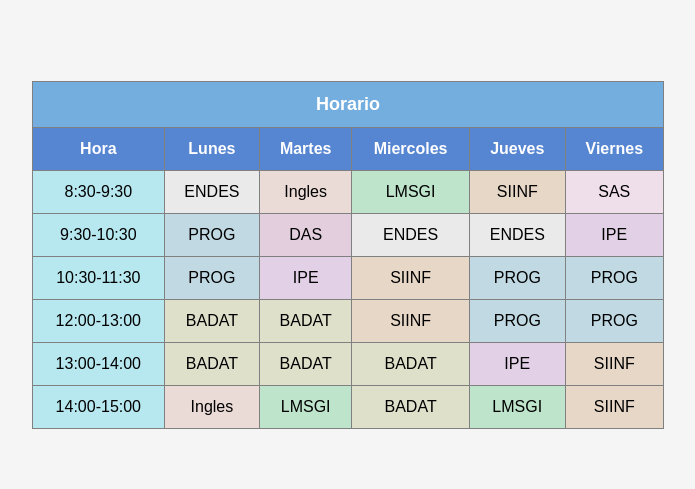
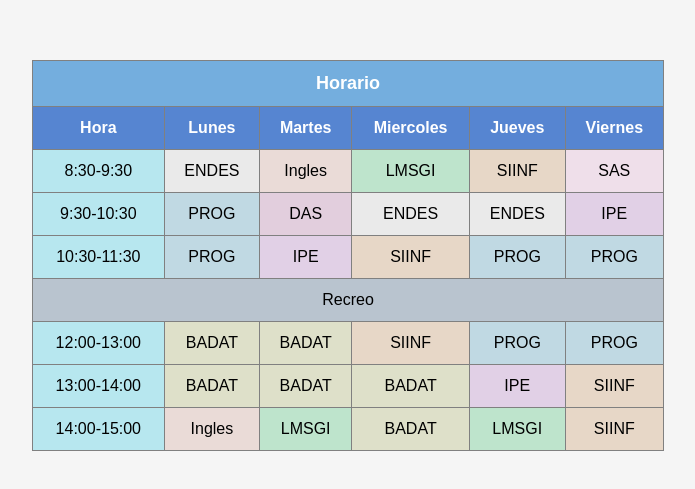
Before and after one commit to MartaGon031/LMDAW, a plain HTML site: page Tema 2/HTML/Tablas.html in a window 1280 px wide. Shown: the part 163-652 px from the top of the page, without its empty margins (292-987 px from the left). Drawn offline with Linux system fonts and the light colour scheme.

Commit message:
recreotabla

```diff
--- a/Tema 2/HTML/Tablas.css
+++ b/Tema 2/HTML/Tablas.css
@@ -44,3 +44,4 @@ tr:first-child td {
 .IPE { background-color: #e1d0e6; }
 .BADAT { background-color: #dee0c9; }
 .hora { background-color: #b7e7ef;}
+.recreo { background-color: #b9c4cf;}
--- a/Tema 2/HTML/Tablas.html
+++ b/Tema 2/HTML/Tablas.html
@@ -42,6 +42,9 @@
             <td class="PROG">PROG</td>
         </tr>
         <tr>
+            <td  colspan="6" class="recreo">Recreo</td>
+        </tr>
+        <tr>
             <td class="hora">12:00-13:00</td>
             <td class="BADAT">BADAT</td>
             <td class="BADAT">BADAT</td>
```
